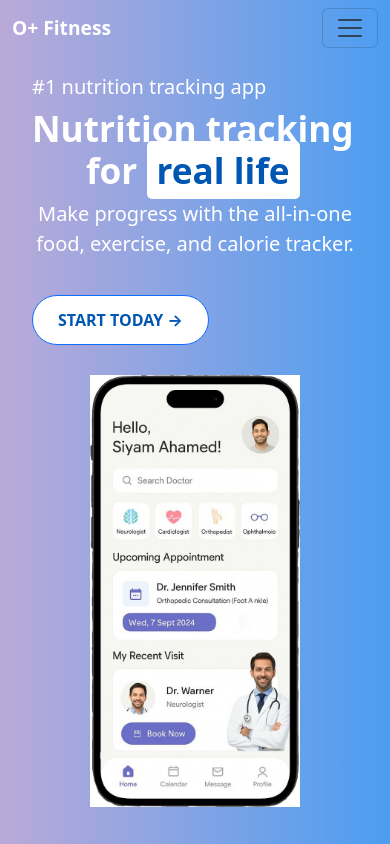
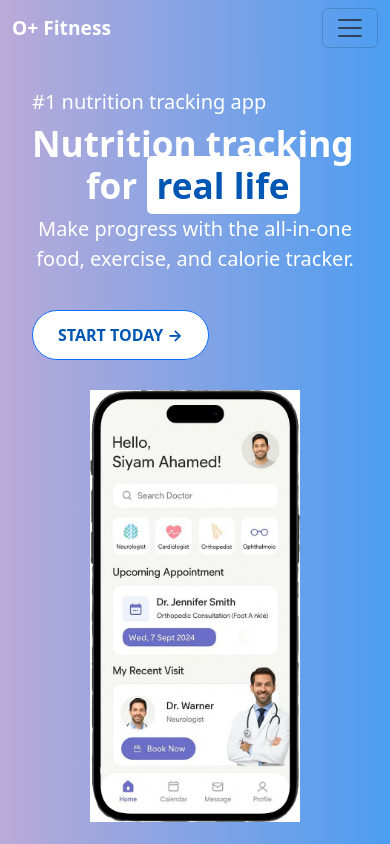
Before and after one commit to AhmedArafat20/Graduation_Project, a React app: page / in a window 390 px wide. Shown: the top 844 px of the page. Built offline with nearby package versions, Linux system fonts and the light colour scheme; the HTML template or start-up script is replaced by a standard one.

Commit message:
Update Home.css

```diff
--- a/src/components/Home.css
+++ b/src/components/Home.css
@@ -83,7 +83,7 @@
   .hero-section {
     flex-direction: column;
     text-align: center;
-    margin-top: 25px;
+    margin-top: 40px;
     padding: 50px 20px;
     height: auto;
   }
```
